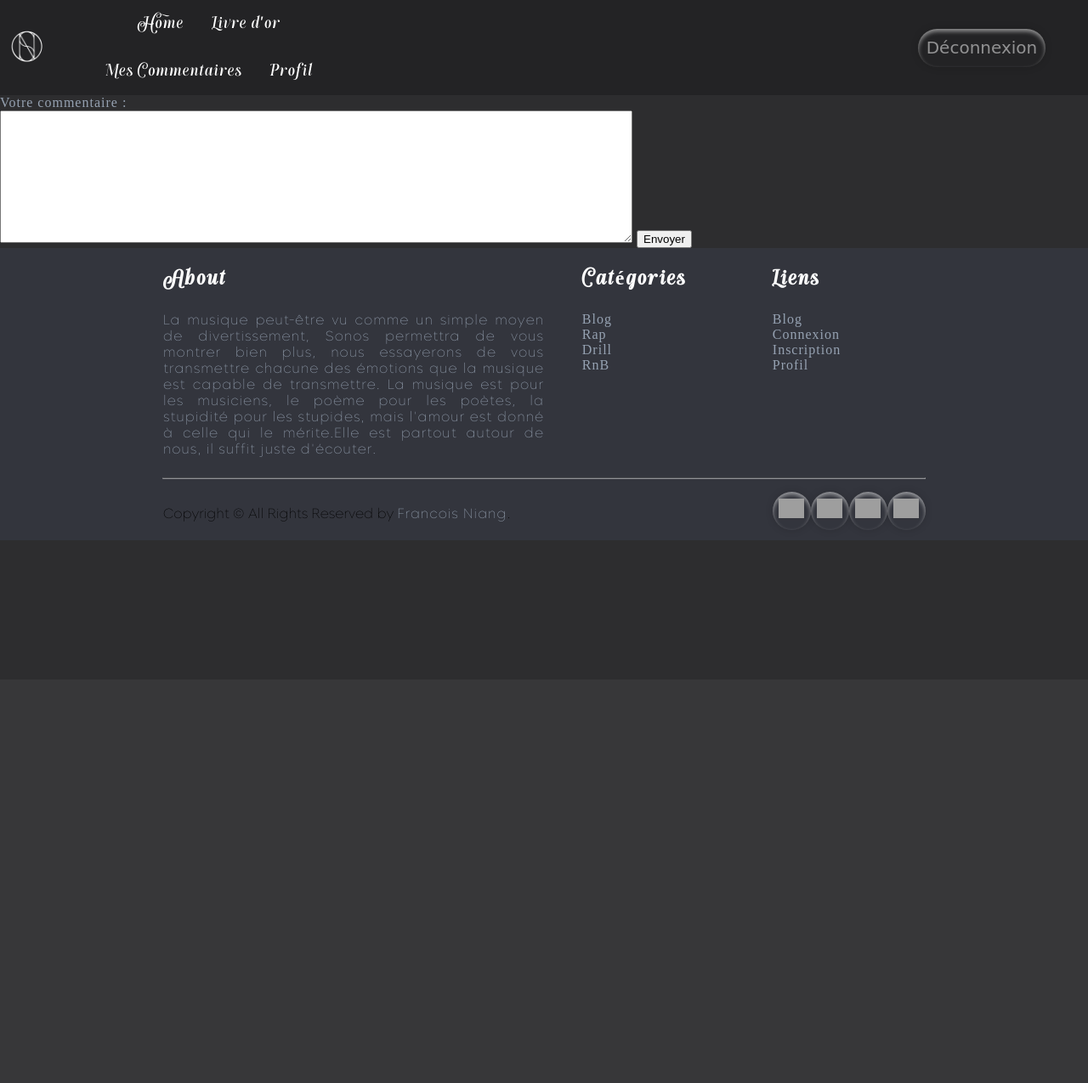
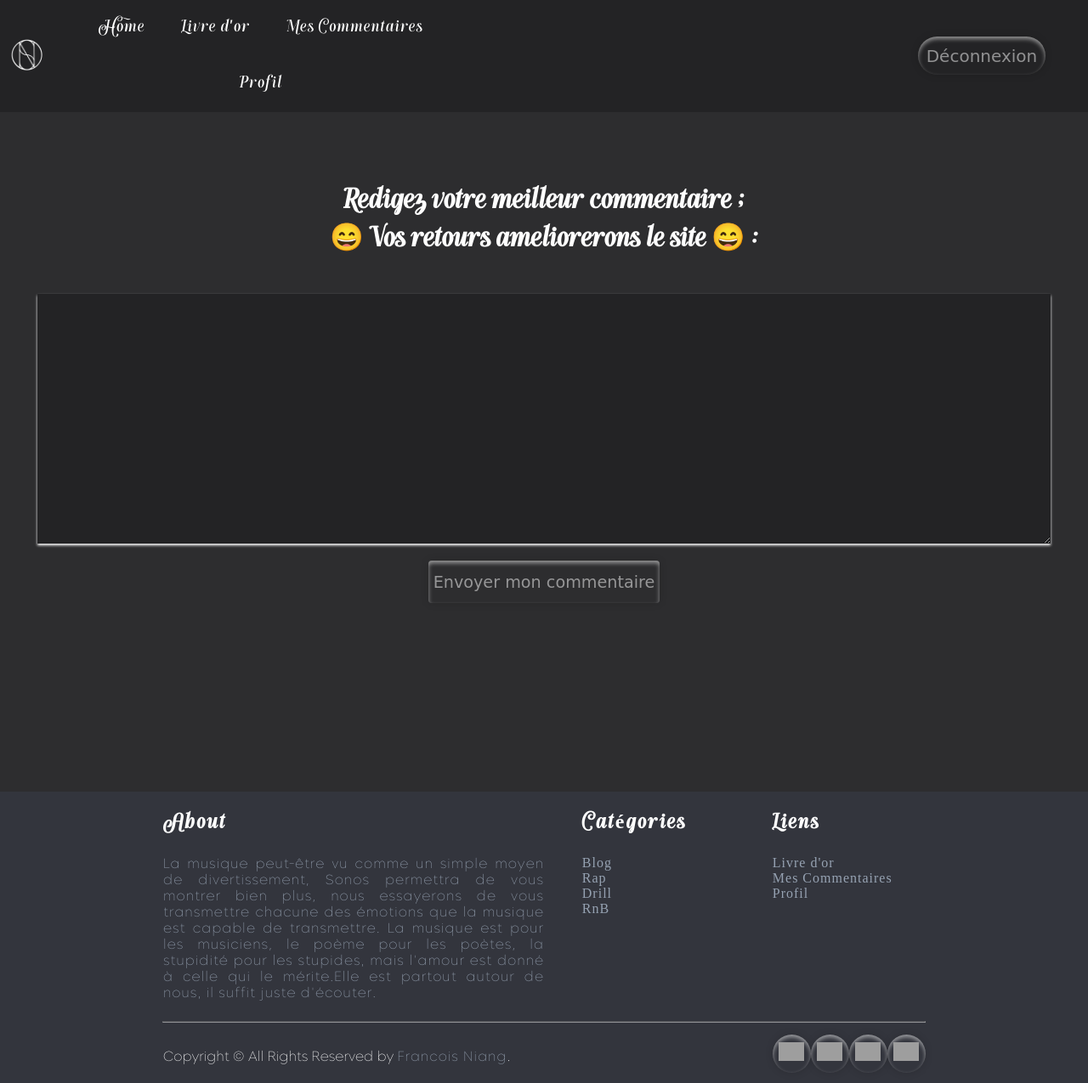
Before and after one commit to francois-niang1/livre-or, a PHP site: page /commentaire.php in a window 1280 px wide. Shown: the whole page at 85% size. Before the commit the page ends 624 px from the top, so only its background shows below. Run offline with PHP 8.4, Linux system fonts and the light colour scheme; the visitor is signed in with stand-in values (Sample User, id 1); grey boxes are pictures that could not be loaded.

Commit message:
Projet terminé

```diff
--- a/commentaire.php
+++ b/commentaire.php
@@ -9,19 +9,22 @@ if(!isset($_SESSION['user'])){
 <html>
     <head>
         <meta charset="UTF-8">
-        <link href="css/commentaire.css" rel="stylesheet">
+        <link rel="stylesheet" href="css/com.css">
+        <link rel="stylesheet" href="css/root&font.css">
+        <link href="https://unpkg.com/aos@2.3.1/dist/aos.css" rel="stylesheet">
+        <script src="https://unpkg.com/aos@2.3.1/dist/aos.js"></script>
         <title>Ecrire un commentaire</title>
     </head>
     <body>
         <?php require 'header.php'?>
     <main>
-        <div class="write_com">
-            <form method="post" class="commentaire">
+        <div class="Container">
+            <form class="write-com" method="post" class="commentaire">
                 <?php new_com();?>
-                <a class="comm" >Votre commentaire :<br />
-                    <textarea class = "send_com" name="commentaire" rows="10%" cols="90%"></textarea>
-                </a>
-                <button class = 'button' type="submit" name="send_com"> Envoyer </button>
+                <h1 >Redigez votre meilleur commentaire ;<br>
+                &#128516; Vos retours ameliorerons le site &#128516; : </h1>
+                <textarea class = "send_com" name="commentaire" rows="10%" cols="90%"></textarea>
+                <button class = 'write' type="submit" name="send_com"> Envoyer mon commentaire </button>
             </form>
         </div>
     </main>
--- /dev/null
+++ b/css/com.css
@@ -0,0 +1,67 @@
+html,body,main{
+    margin:0;
+    height:100%;
+    scroll-behavior: smooth;
+    color: var(--White-);
+}
+.Container{
+    width: 100%;
+    height: 80%;
+    display: flex;
+    justify-content: center;
+    align-items: center;
+}
+.Container h1{
+    text-align: center;
+}
+.write-com{
+    display: flex;
+    flex-direction: column;
+    align-items: center;
+    justify-content: center;
+    gap: 20px;
+}
+.write {
+    -webkit-touch-callout: none;
+    -webkit-user-select: none;
+    -khtml-user-select: none;
+        -moz-user-select: none;
+        -ms-user-select: none;
+            user-select: none;
+        -webkit-tap-highlight-color: transparent;
+}
+
+.write {
+    width: auto;
+    height: 50px;
+    cursor: pointer;
+    border: none;
+    font-family: 'Comfortaa', cursive;
+    color: rgba(255,255,255,0.5);
+    font-size: 1.2em;
+    border-radius: 4px;
+    box-shadow: inset 0px 3px 5px rgba(255,255,255,0.5), 0px 0px 10px rgba(0,0,0,0.15);
+    background: rgb(2,0,36);
+    background: linear-gradient(45deg, rgba(2,0,36,0) 5%, rgba(255,255,255,.5) 6%, rgba(255,255,255,0) 9%, rgba(255,255,255,.5) 10%, rgba(255,255,255,0) 17%, rgba(255,255,255,.5) 19%, rgba(255,255,255,0) 21%);
+    background-size: 150%;
+    background-position: right;
+    transition: 1s;
+}
+
+.write:hover {
+    background-position: left;
+    color: rgb(255, 255, 255);
+    box-shadow: inset 0px 3px 5px rgb(218, 218, 218), 0px 0px 10px rgba(58, 58, 58, 0.25);
+}
+
+.write:focus {
+    outline: none;
+}
+textarea{
+    border: none;
+    box-shadow:0 2px 3px var(--White-);
+    background-color: var(--Background-);
+    color: var(--White-);
+    font-size: 1.5em;
+    font-family: Texte;
+}
--- a/css/header.css
+++ b/css/header.css
@@ -17,7 +17,7 @@ nav ul {
     padding: 0;
     margin: 0;
     text-align: center;
-    width: 30%;
+    width: 40%;
 }
 
 nav ul li{
--- a/css/profil.css
+++ b/css/profil.css
@@ -75,7 +75,7 @@ html,body{
 }
 
 .modif {
-    width: 150px;
+    width: auto;
     height: 60px;
     cursor: pointer;
     border: none;
@@ -111,7 +111,7 @@ html,body{
 }
 
 .deco {
-    width: 150px;
+    width: auto;
     height: 60px;
     cursor: pointer;
     border: none;
--- a/fonctions.php
+++ b/fonctions.php
@@ -248,7 +248,7 @@ function delete_com(){
             $row_id = mysqli_num_rows($request_id);
             if($row_id == 1){
                 $delete_user = mysqli_query($bdd, "DELETE FROM commentaires WHERE id = '$id' AND id_utilisateur = '$id_user'");
-                header('Location: mes_commentaires.php');
+                header('Location: my-com.php');
                 exit();
             }
             else{
--- a/footer.php
+++ b/footer.php
@@ -26,9 +26,17 @@
             <section class="link">
                 <h2>Liens</h2>
                 <ul>
-                    <li> <a href="livre-or.php"> Blog </a></li>
+                    <li> <a href="livre-or.php"> Livre d'or </a></li>
+                    <?php
+                    if(!isset($_SESSION['user'])){
+                    echo '
                     <li> <a href="connexion.php"> Connexion </a></li>
-                    <li> <a href="inscription.php"> Inscription </a></li>
+                    <li> <a href="inscription.php"> Inscription </a></li>';
+                    }
+                    else{
+                    echo'<li> <a href="my-com.php"> Mes Commentaires </a></li>
+                    ';
+                    }?>
                     <li> <a href="profil.php"> Profil </a></li>
                 </ul>
             </section>
--- a/livre-or.php
+++ b/livre-or.php
@@ -20,7 +20,7 @@ require 'fonctions.php';
         <main>
             <?php if(isset($_SESSION['user'])){?>
                 <div class="text">
-                    <h1><a href="commentaire.php" class="go_to_com">Ecrivez un commentaire ici !!</a></h1>
+                    <h1 data-aos="flip-down" data-aos-duration="1500"><a href="commentaire.php" class="go_to_com">Ecrivez un commentaire ici !!</a></h1>
                 </div>
                 <?php
             }
```
Also changed, not shown: css/my-com.css (added, +93 -0 lines), my-com.php (+8 -5 lines).
